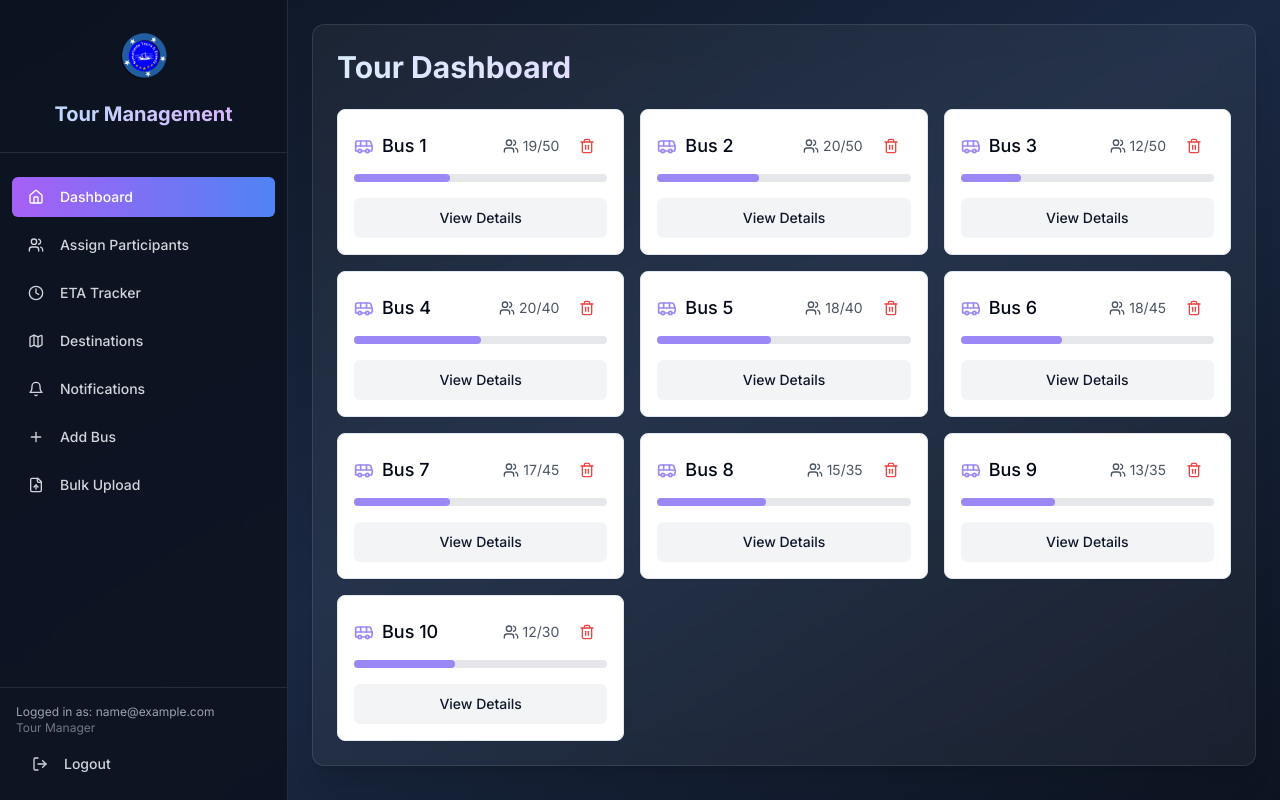
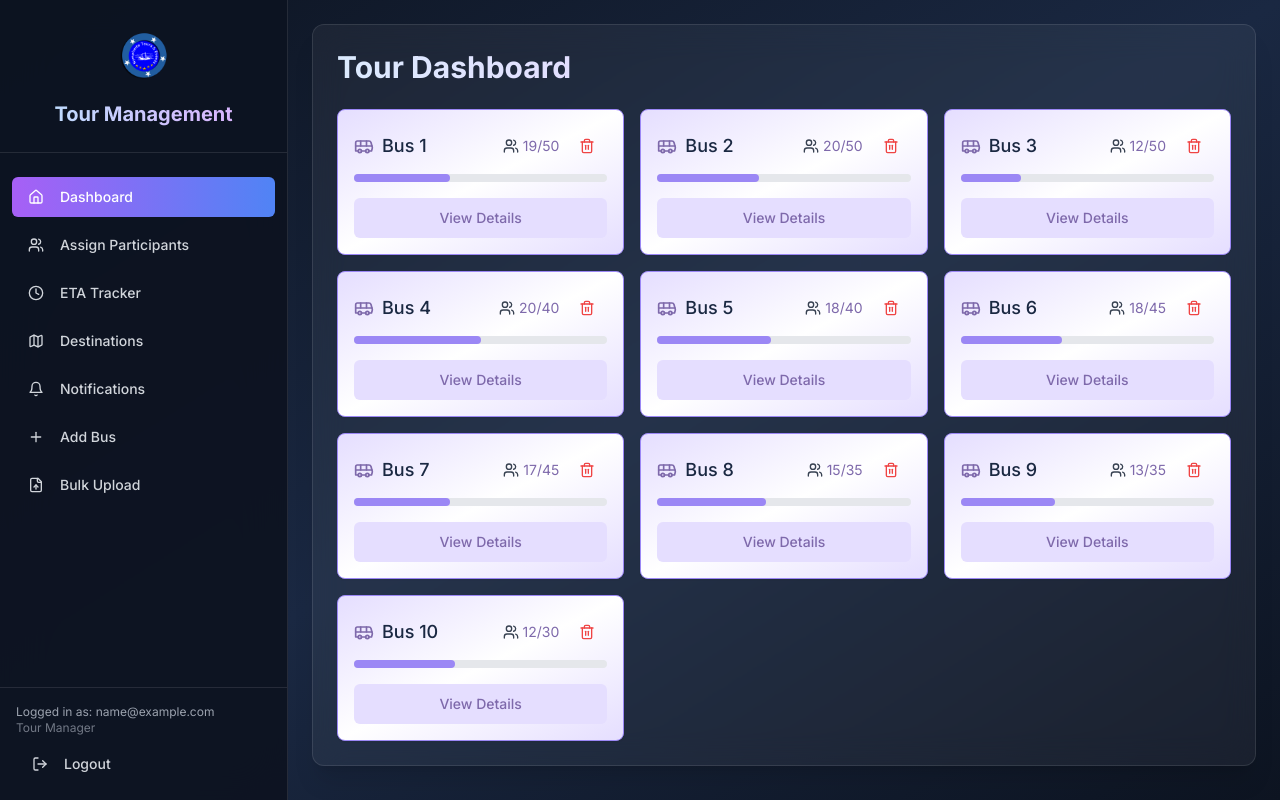
Before and after one commit to ferhhaann/nymphette-app, a React (Vite) app: page / in a window 1280 px wide. Built offline with nearby package versions, Linux system fonts and the light colour scheme; sample sign-in values are in the browser's storage.

Commit message:
Refactor: Change bus list color
Change the color of the bus list elements.

```diff
--- a/src/components/Dashboard/BusList.tsx
+++ b/src/components/Dashboard/BusList.tsx
@@ -30,19 +30,22 @@ const BusList: React.FC<BusListProps> = ({ onSelectBus }) => {
         return (
           <Card
             key={bus.id}
-            className={`overflow-hidden transition-all duration-200 ${isFull ? 'border-orange-400' : 'hover:border-nymphette-purple'}`}
+            className={`overflow-hidden transition-all duration-200 bg-gradient-to-br
+              ${isFull
+                ? 'from-orange-100 via-orange-50 to-orange-100 border-orange-300'
+                : 'from-nymphette-purpleLight via-white to-nymphette-purpleLight border-nymphette-purple'}`}
           >
             <CardContent className="p-0">
               <div className="p-4 flex flex-col h-full">
                 <div className="flex items-center justify-between mb-2">
                   <div className="flex items-center">
-                    <BusIcon className="h-5 w-5 mr-2 text-nymphette-purple" />
-                    <h3 className="font-medium text-lg">{bus.label}</h3>
+                    <BusIcon className="h-5 w-5 mr-2 text-nymphette-purpleDark" />
+                    <h3 className="font-medium text-lg text-navy-800">{bus.label}</h3>
                   </div>
                   <div className="flex items-center gap-2">
-                    <div className="flex items-center text-sm text-gray-600">
+                    <div className="flex items-center text-sm text-gray-700">
                       <Users className="h-4 w-4 mr-1" />
-                      <span className={`${isFull ? 'text-orange-600 font-medium' : ''}`}>
+                      <span className={`${isFull ? 'text-orange-600 font-medium' : 'text-nymphette-purpleDark'}`}>
                         {participantCount}/{bus.capacity}
                       </span>
                     </div>
@@ -75,7 +78,7 @@ const BusList: React.FC<BusListProps> = ({ onSelectBus }) => {
                   <Button
                     onClick={() => onSelectBus(bus)}
                     variant="secondary"
-                    className="w-full bg-gray-100 hover:bg-nymphette-purpleLight"
+                    className="w-full bg-nymphette-purpleLight text-nymphette-purpleDark hover:bg-nymphette-purple hover:text-white transition-colors"
                   >
                     View Details
                   </Button>
```
